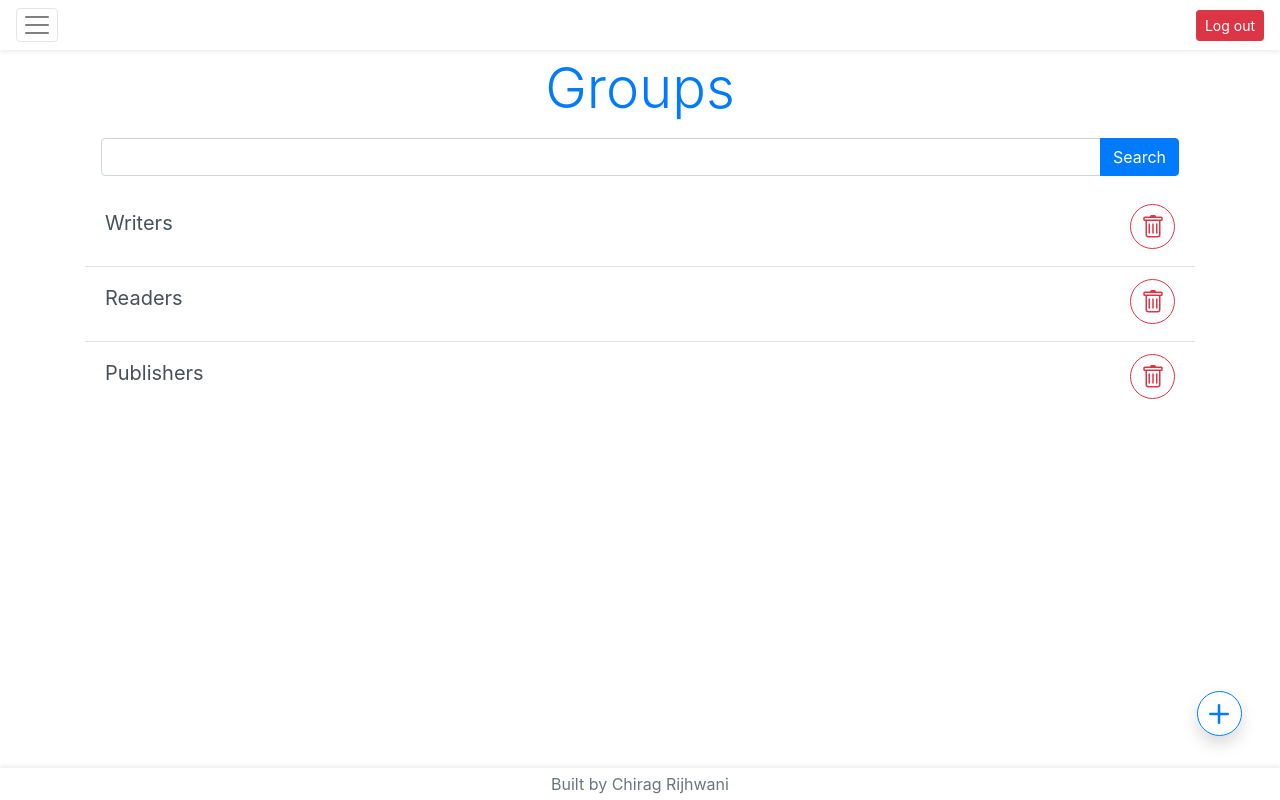
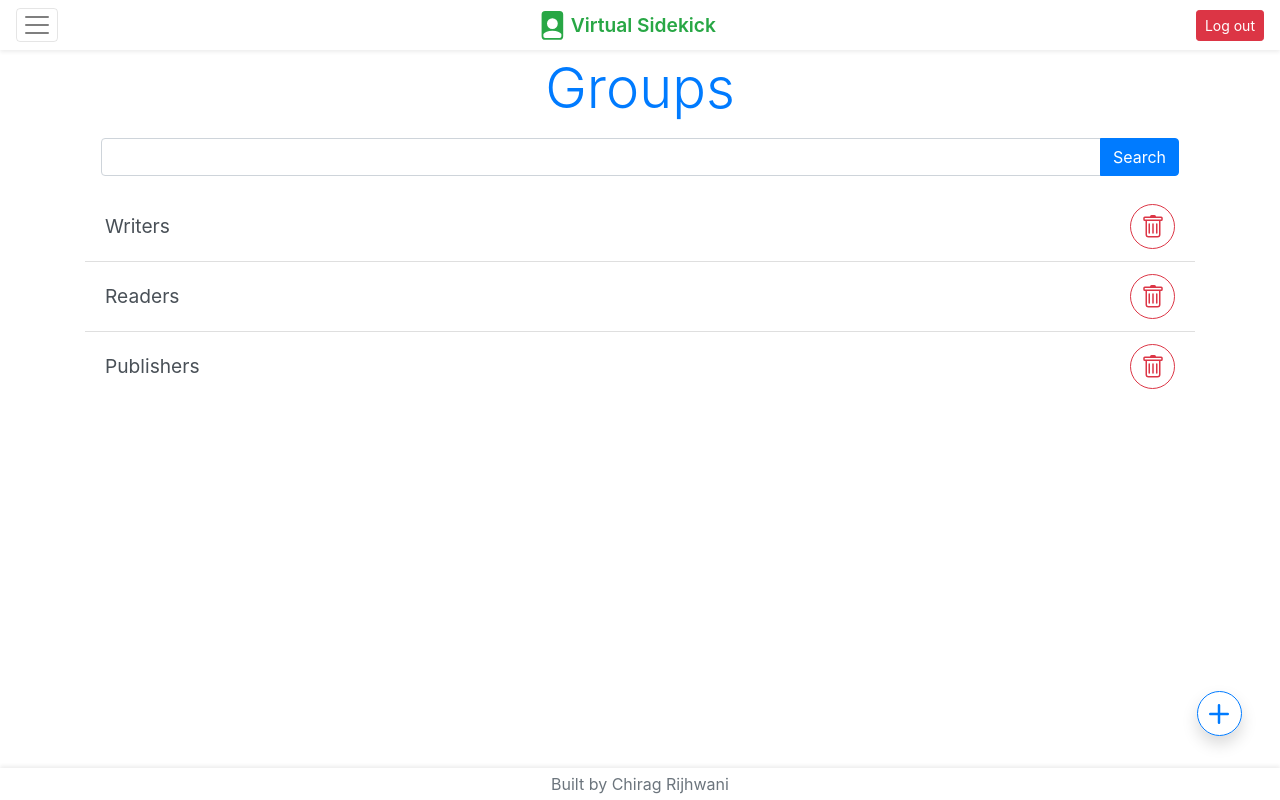
Before and after one commit to ChiragRijhwani/VirtualSidekick, an Angular app in the folder ui-portal/: page / in a window 1280 px wide. Built offline with nearby package versions, Linux system fonts and the light colour scheme.

Commit message:
Added brand/home link at top and fixed css for list

```diff
--- a/ui-portal/src/app/Components/groups/groups.component.css
+++ b/ui-portal/src/app/Components/groups/groups.component.css
@@ -9,6 +9,7 @@ main {
 }
 .list-text {
   width: 80%;
+  font-size: 1.2rem;
 }
 .list-container > div > a > .list-text {
   cursor: pointer;
--- a/ui-portal/src/app/Components/groups/groups.component.html
+++ b/ui-portal/src/app/Components/groups/groups.component.html
@@ -14,7 +14,7 @@
     <section class="list-container">
       <div class="list-group list-group-flush">
         <a class="list-group-item list-group-item-action" *ngFor="let group of groups">
-          <span class="list-text d-inline-block pt-1 blockquote" (click)="setSelected(group)">{{group.name}}</span>
+          <span class="list-text d-inline-block pt-2" (click)="setSelected(group)">{{group.name}}</span>
           <div class="float-right">
             <button type="button" class="btn btn-outline-danger btn-circle btn-sm ml-1" (click)="onDelete(group)">
               <svg width="1.5em" height="1.5em" viewBox="0 0 16 16" class="bi bi-trash" fill="currentColor"
--- a/ui-portal/src/app/Components/header/header.component.css
+++ b/ui-portal/src/app/Components/header/header.component.css
@@ -3,6 +3,10 @@
 }
 .list-group-item {
   border-radius: 0.25rem !important;
+}
+.header-text {
+  font-size: 1.2rem;
+  font-weight: 600;
 }
 @media (min-width: 768px) {
   .sidebar {
--- a/ui-portal/src/app/Components/header/header.component.html
+++ b/ui-portal/src/app/Components/header/header.component.html
@@ -3,6 +3,14 @@
     <button class="navbar-toggler" type="button" data-toggle="collapse" data-target="#navbarSupportedContent">
       <span class="navbar-toggler-icon"></span>
     </button>
+    <a class="text-success header-text" routerLink="/home">
+      <svg width="1.5em" height="1.5em" viewBox="0 0 16 16" class="bi bi-file-person-fill" fill="currentColor"
+        xmlns="http://www.w3.org/2000/svg">
+        <path fill-rule="evenodd"
+          d="M12 0H4a2 2 0 0 0-2 2v12a2 2 0 0 0 2 2h8a2 2 0 0 0 2-2V2a2 2 0 0 0-2-2zm-1 7a3 3 0 1 1-6 0 3 3 0 0 1 6 0zm-3 4c2.623 0 4.146.826 5 1.755V14a1 1 0 0 1-1 1H4a1 1 0 0 1-1-1v-1.245C3.854 11.825 5.377 11 8 11z" />
+      </svg>
+      <span class="ml-1 align-middle">{{appName}}</span>
+    </a>
     <button class="btn btn-sm btn-danger pull-right" type="submit">Log out</button>
     <div class="sidebar collapse navbar-collapse rounded" id="navbarSupportedContent">
       <div class="mt-2 list-group list-group-flush text-nowrap">
--- a/ui-portal/src/app/Components/header/header.component.ts
+++ b/ui-portal/src/app/Components/header/header.component.ts
@@ -7,6 +7,7 @@ import { Component, OnInit } from '@angular/core';
 })
 export class HeaderComponent implements OnInit {
 
+  appName = "Virtual Sidekick";
   constructor() { }
 
   ngOnInit(): void {
```
